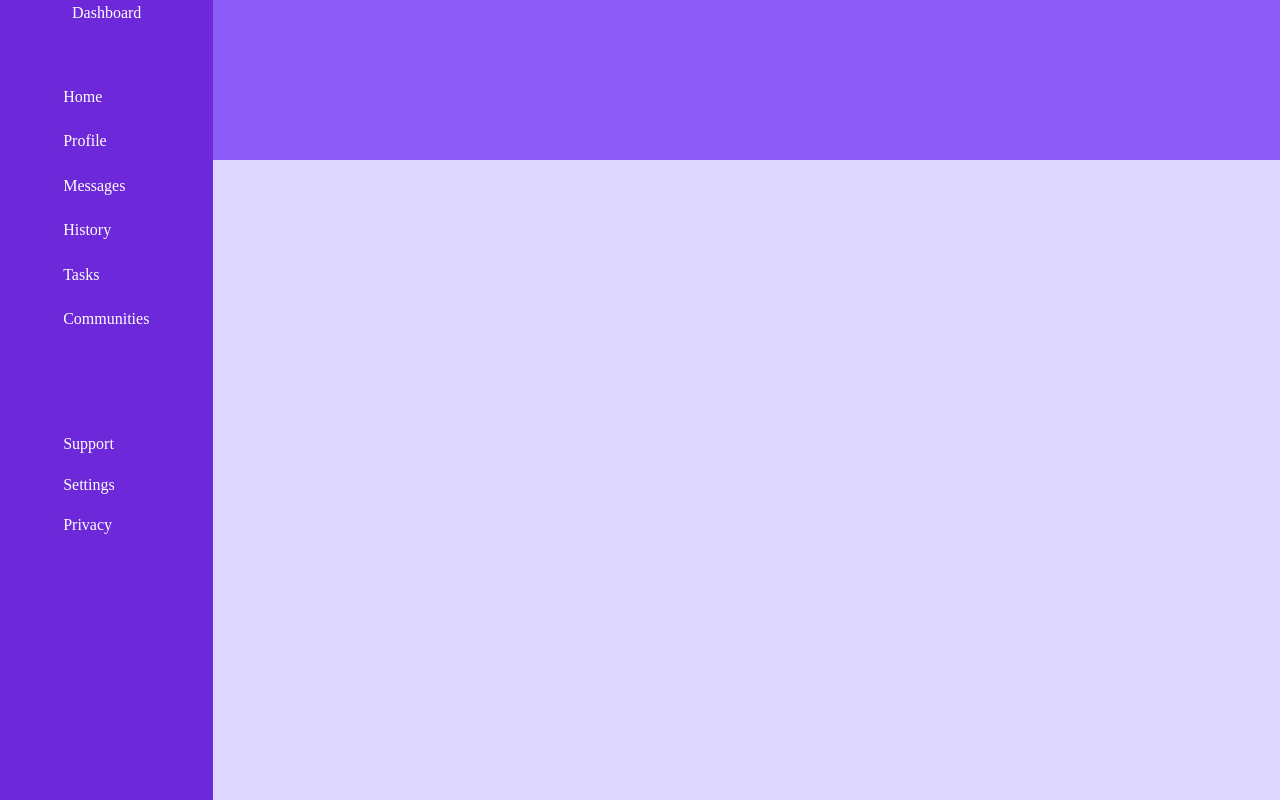
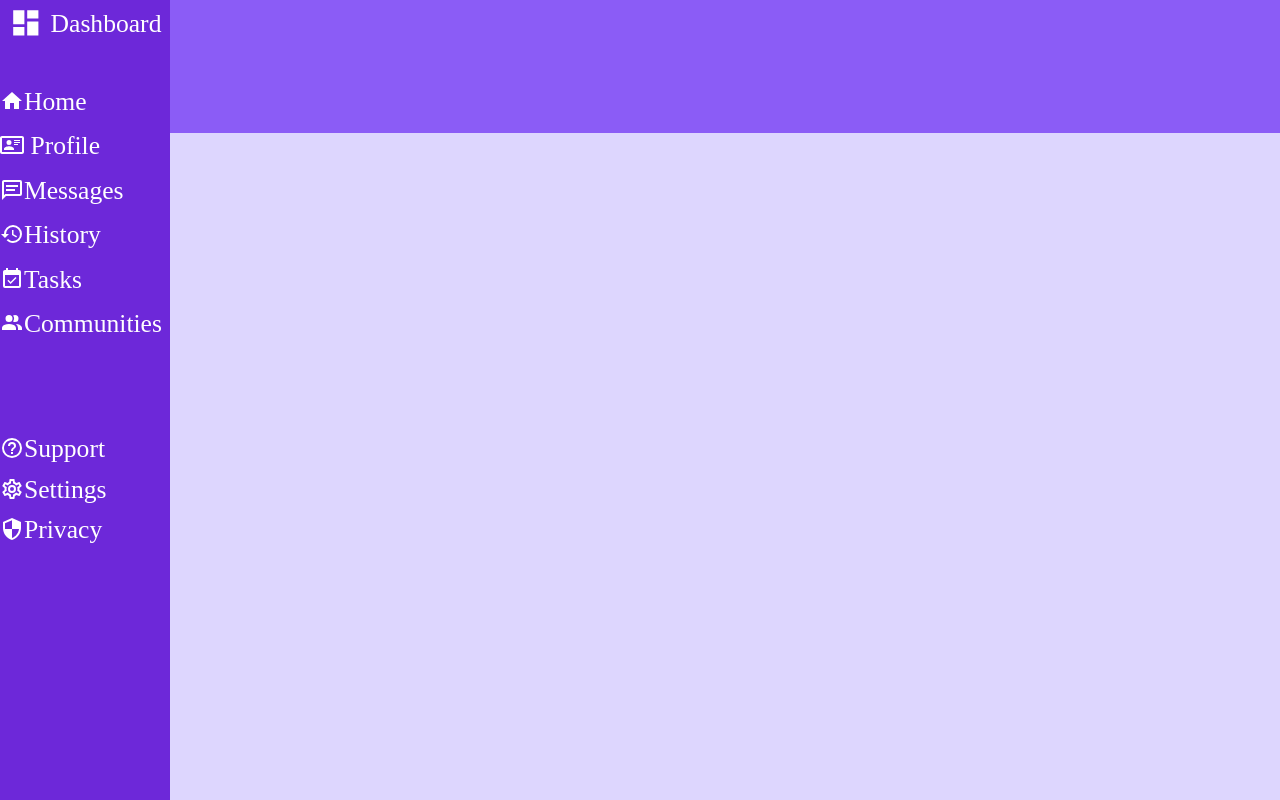
Before and after one commit to JoeyDevelop/Admin_Dashboard, a plain HTML site: page Index.html in a window 1280 px wide. Drawn offline with Linux system fonts and the light colour scheme.

Commit message:
add styles and svg icons to sidebar

```diff
--- a/Index.html
+++ b/Index.html
@@ -11,36 +11,96 @@
     <div class="container">
         <div class="sidebar">
           <div class="logo">
+            <svg  class="icons" style="width:42px;height:42px" viewBox="0 0 30 30">
+            <path fill="currentColor" d="M13,3V9H21V3M13,21H21V11H13M3,21H11V15H3M3,13H11V3H3V13Z" />
+          </svg>
             <h5 class="dashboard">Dashboard</h5>
           </div>
           <div class="tabs">
             <div class="tab" id="home">
+              <svg style="width:24px;height:24px" viewBox="0 0 24 24">
+              <path fill="currentColor" d="M10,20V14H14V20H19V12H22L12,3L2,12H5V20H10Z" />
+            </svg>
               <h4>Home</h4>
             </div>
             <div class="tab" id="profile">
-              <h4>Profile</h4>
+              <svg style="width:24px;height:24px;" viewBox="0 0 24 24">
+                <path fill="currentColor" d="M22,3H2C0.91,3.04 0.04,3.91 0,5V19C0.04,20.09 0.91,20.96 2,21H22C23.09,20.96
+                23.96,20.09 24,19V5C23.96,3.91 23.09,3.04 22,3M22,19H2V5H22V19M14,17V15.75C14,14.09 10.66,13.25 9,13.25C7.34,13.25
+                4,14.09 4,15.75V17H14M9,7A2.5,2.5 0 0,0 6.5,9.5A2.5,2.5 0 0,0 9,12A2.5,2.5 0 0,0 11.5,9.5A2.5,2.5 0 0,0
+                9,7M14,7V8H20V7H14M14,9V10H20V9H14M14,11V12H18V11H14" />
+              </svg>
+              <h4>&nbsp;Profile</h4>
             </div>
             <div class="tab" id="messages">
+              <svg style="width:24px;height:24px" viewBox="0 0 24 24">
+                <path fill="currentColor" d="M20,2A2,2 0 0,1 22,4V16A2,2 0 0,1 20,18H6L2,22V4C2,2.89 2.9,2
+                4,2H20M4,4V17.17L5.17,16H20V4H4M6,7H18V9H6V7M6,11H15V13H6V11Z" />
+              </svg>
               <h4>Messages</h4>
             </div>
             <div class="tab" id="history">
+              <svg style="width:24px;height:24px" viewBox="0 0 24 24">
+              <path fill="currentColor" d="M13.5,8H12V13L16.28,15.54L17,14.33L13.5,12.25V8M13,3A9,9 0 0,0
+              4,12H1L4.96,16.03L9,12H6A7,7 0 0,1 13,5A7,7 0 0,1 20,12A7,7 0 0,1 13,19C11.07,19 9.32,18.21 8.06,16.94L6.64,18.36C8.27,20
+              10.5,21 13,21A9,9 0 0,0 22,12A9,9 0 0,0 13,3" />
+              </svg>
               <h4>History</h4>
             </div>
             <div class="tab" id="tasks">
+              <svg style="width:24px;height:24px" viewBox="0 0 24 24">
+                <path fill="currentColor" d="M19,19H5V8H19M19,3H18V1H16V3H8V1H6V3H5C3.89,3
+                3,3.9 3,5V19A2,2 0 0,0 5,21H19A2,2 0 0,0 21,19V5A2,2 0 0,0
+                19,3M16.53,11.06L15.47,10L10.59,14.88L8.47,12.76L7.41,13.82L10.59,17L16.53,11.06Z" />
+              </svg>
               <h4>Tasks</h4>
             </div>
             <div class="tab" id="communities">
+              <svg style="width:24px;height:24px" viewBox="0 0 24 24">
+                <path fill="currentColor" d="M16 17V19H2V17S2 13 9 13 16 17 16
+                17M12.5 7.5A3.5 3.5 0 1 0 9 11A3.5 3.5 0 0 0 12.5 7.5M15.94 13A5.32 5.32
+                0 0 1 18 17V19H22V17S22 13.37 15.94 13M15 4A3.39 3.39 0 0 0 13.07 4.59A5
+                5 0 0 1 13.07 10.41A3.39 3.39 0 0 0 15 11A3.5 3.5 0 0 0 15 4Z" />
+              </svg>
               <h4>Communities</h4>
             </div>
           </div>
           <div class="options">
             <div class="tab" id="support">
+              <svg style="width:24px;height:24px" viewBox="0 0 24 24">
+                <path fill="currentColor" d="M11,18H13V16H11V18M12,2A10,10
+                0 0,0 2,12A10,10 0 0,0 12,22A10,10 0 0,0 22,12A10,10 0 0,0
+                12,2M12,20C7.59,20 4,16.41 4,12C4,7.59 7.59,4 12,4C16.41,4
+                20,7.59 20,12C20,16.41 16.41,20 12,20M12,6A4,4 0 0,0 8,10H10A2,2
+                0 0,1 12,8A2,2 0 0,1 14,10C14,12 11,11.75 11,15H13C13,12.75 16,12.5
+                16,10A4,4 0 0,0 12,6Z" />
+              </svg>
               <h4>Support</h4>
             </div>
             <div class="tab" id="settings">
+              <svg style="width:24px;height:24px" viewBox="0 0 24 24">
+                <path fill="currentColor" d="M12,8A4,4 0 0,1 16,12A4,4 0 0,1 12,16A4,4 0 0,1 8,12A4,4 0
+                0,1 12,8M12,10A2,2 0 0,0 10,12A2,2 0 0,0 12,14A2,2 0 0,0 14,12A2,2 0 0,0 12,10M10,22C9.75,22
+                9.54,21.82 9.5,21.58L9.13,18.93C8.5,18.68 7.96,18.34 7.44,17.94L4.95,18.95C4.73,19.03 4.46,18.95
+                4.34,18.73L2.34,15.27C2.21,15.05 2.27,14.78 2.46,14.63L4.57,12.97L4.5,12L4.57,11L2.46,9.37C2.27,9.22
+                2.21,8.95 2.34,8.73L4.34,5.27C4.46,5.05 4.73,4.96 4.95,5.05L7.44,6.05C7.96,5.66 8.5,5.32
+                9.13,5.07L9.5,2.42C9.54,2.18 9.75,2 10,2H14C14.25,2 14.46,2.18 14.5,2.42L14.87,5.07C15.5,5.32
+                16.04,5.66 16.56,6.05L19.05,5.05C19.27,4.96 19.54,5.05 19.66,5.27L21.66,8.73C21.79,8.95
+                21.73,9.22 21.54,9.37L19.43,11L19.5,12L19.43,13L21.54,14.63C21.73,14.78 21.79,15.05
+                21.66,15.27L19.66,18.73C19.54,18.95 19.27,19.04 19.05,18.95L16.56,17.95C16.04,18.34 15.5,18.68
+                14.87,18.93L14.5,21.58C14.46,21.82 14.25,22 14,22H10M11.25,4L10.88,6.61C9.68,6.86 8.62,7.5
+                7.85,8.39L5.44,7.35L4.69,8.65L6.8,10.2C6.4,11.37 6.4,12.64 6.8,13.8L4.68,15.36L5.43,16.66L7.86,15.62C8.63,16.5
+                9.68,17.14 10.87,17.38L11.24,20H12.76L13.13,17.39C14.32,17.14 15.37,16.5
+                16.14,15.62L18.57,16.66L19.32,15.36L17.2,13.81C17.6,12.64 17.6,11.37 17.2,10.2L19.31,8.65L18.56,7.35L16.15,8.39C15.38,7.5
+                14.32,6.86 13.12,6.62L12.75,4H11.25Z" />
+              </svg>
               <h4>Settings</h4>
             </div>
             <div class="tab" id="privacy">
+              <svg style="width:24px;height:24px" viewBox="0 0 24 24">
+              <path fill="currentColor" d="M12,12H19C18.47,16.11 15.72,19.78 12,20.92V12H5V6.3L12,3.19M12,1L3,5V11C3,16.55
+              6.84,21.73 12,23C17.16,21.73 21,16.55 21,11V5L12,1Z" />
+              </svg>
               <h4>Privacy</h4>
             </div>
           </div>
--- a/Style.css
+++ b/Style.css
@@ -47,13 +47,21 @@ body {
   margin: 0;
 }
 
+
+h5:hover,
+h4:hover {
+  cursor: default;
+  transform: scale(1.05);
+}
+
 .container {
   width: 100vw;
   height: 100vh;
   display: grid;
-  grid-template-rows: 1fr 4fr;
-  grid-template-columns: 1fr 5fr;
-
+  grid-template-rows: 1fr 5fr;
+  grid-template-columns: 1fr 7fr;
+  /* grid-template-rows: 1fr 5fr;
+  grid-template-columns: 1fr 7fr; */
 }
 
 .sidebar {
@@ -74,14 +82,25 @@ body {
 }
 
 .logo {
-  display: grid;
-  align-items: start;
-  justify-items: center;
+  display: flex;
+  /* align-items: start; */
+  justify-content: center;
+  grid-template-rows: 1;
+}
+
+.logo>svg {
+  margin-top: 6px;
 }
 
 .dashboard {
-  margin: 5px 0px 0px 0px;
+  font-size: 1.6rem;
+  margin: 11px 0px 0px 0px;
   color: white;
+}
+
+svg {
+  color: white;
+  /* margin-top: 6px; */
 }
 
 .tabs {
@@ -90,9 +109,12 @@ body {
 }
 
 .tab {
+  display: flex;
   color: white;
   margin: 0px;
-  width: 87px;
+  width: 170px;
+  text-align: left;
+  font-size: 1.6rem;
 }
 
 .options {
```
